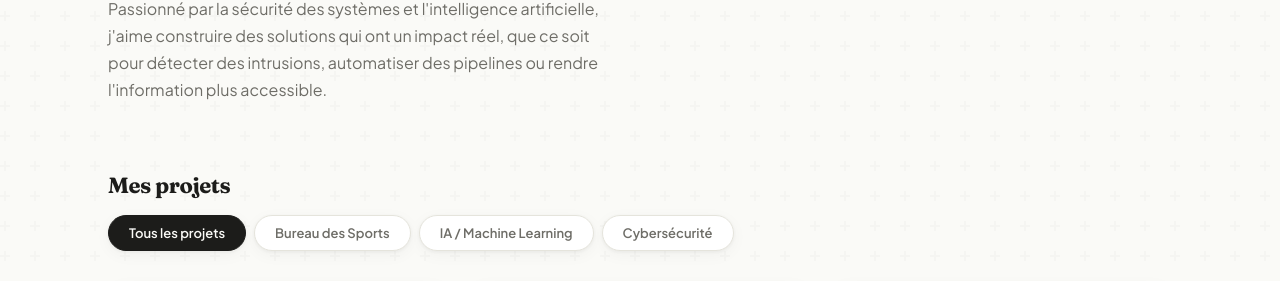
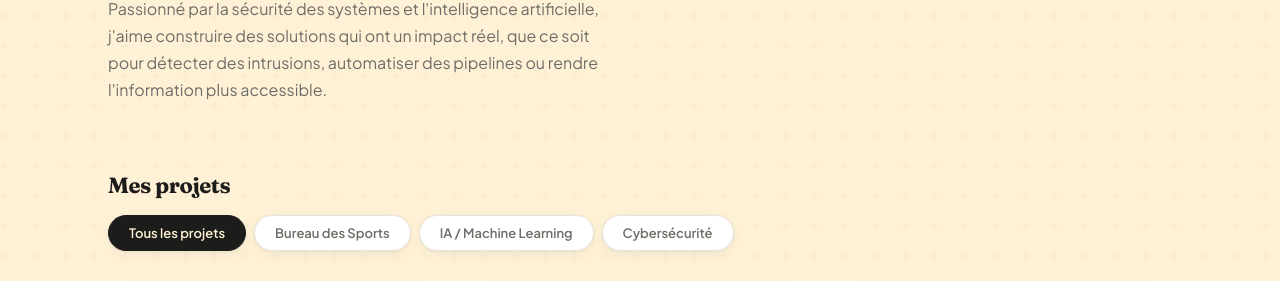
Before and after one commit to Cocobweb/Cocobweb.github.io, a plain HTML site: page index.html in a window 1280 px wide. Shown: the part 439-720 px from the top of the page. Drawn offline with Linux system fonts and the light colour scheme.

Commit message:
on rend le portfolio plus chaleureux plus option de rajouter des images

```diff
--- a/index.html
+++ b/index.html
@@ -9,7 +9,7 @@
   <link href="https://fonts.googleapis.com/css2?family=Fraunces:ital,wght@0,300;0,600;0,700;0,900;1,300;1,700&family=Plus+Jakarta+Sans:wght@400;500;600&family=JetBrains+Mono:wght@400;500&display=swap" rel="stylesheet" />
   <style>
     :root {
-      --bg:        #FAFAF7;
+      --bg:        #FFF1D6;
       --bg2:       #FFFFFF;
       --bg3:       #F3F3EE;
       --border:    #E5E4DC;
```
